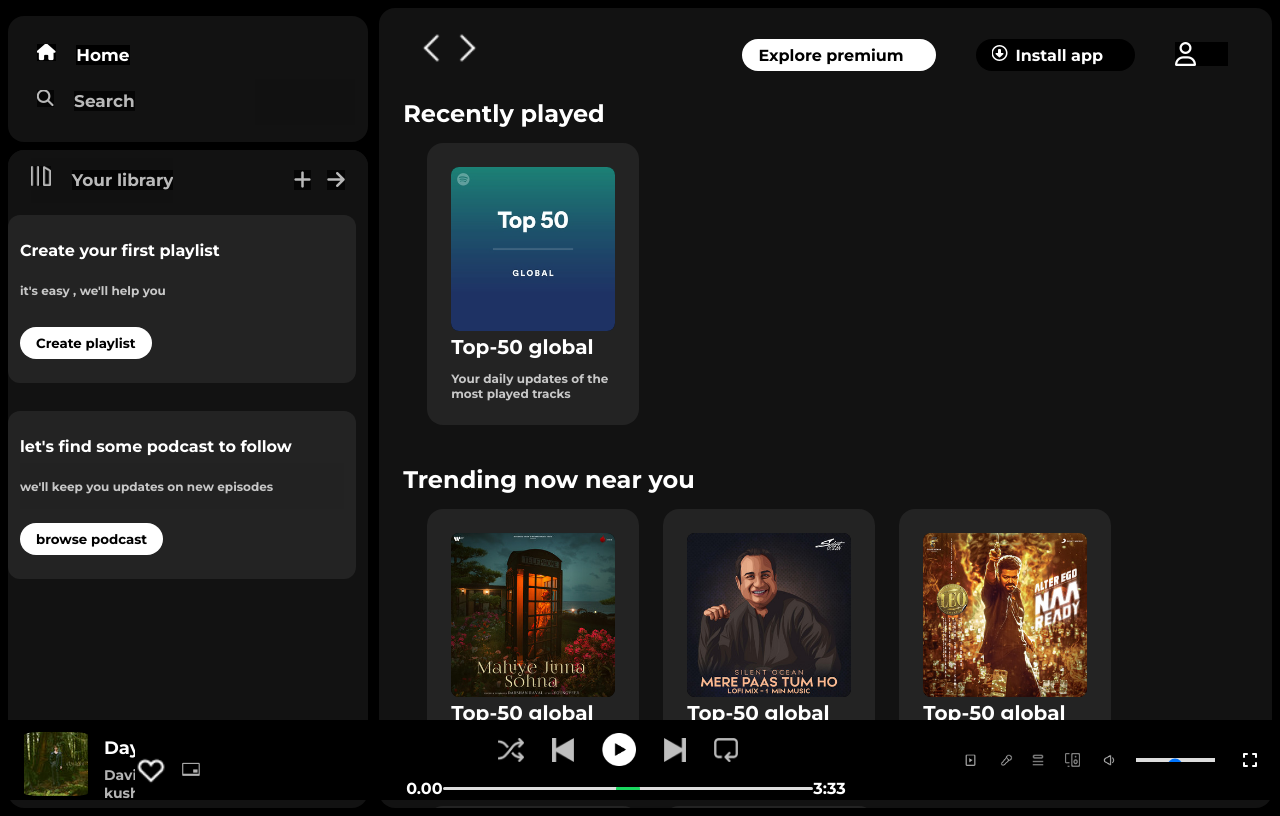
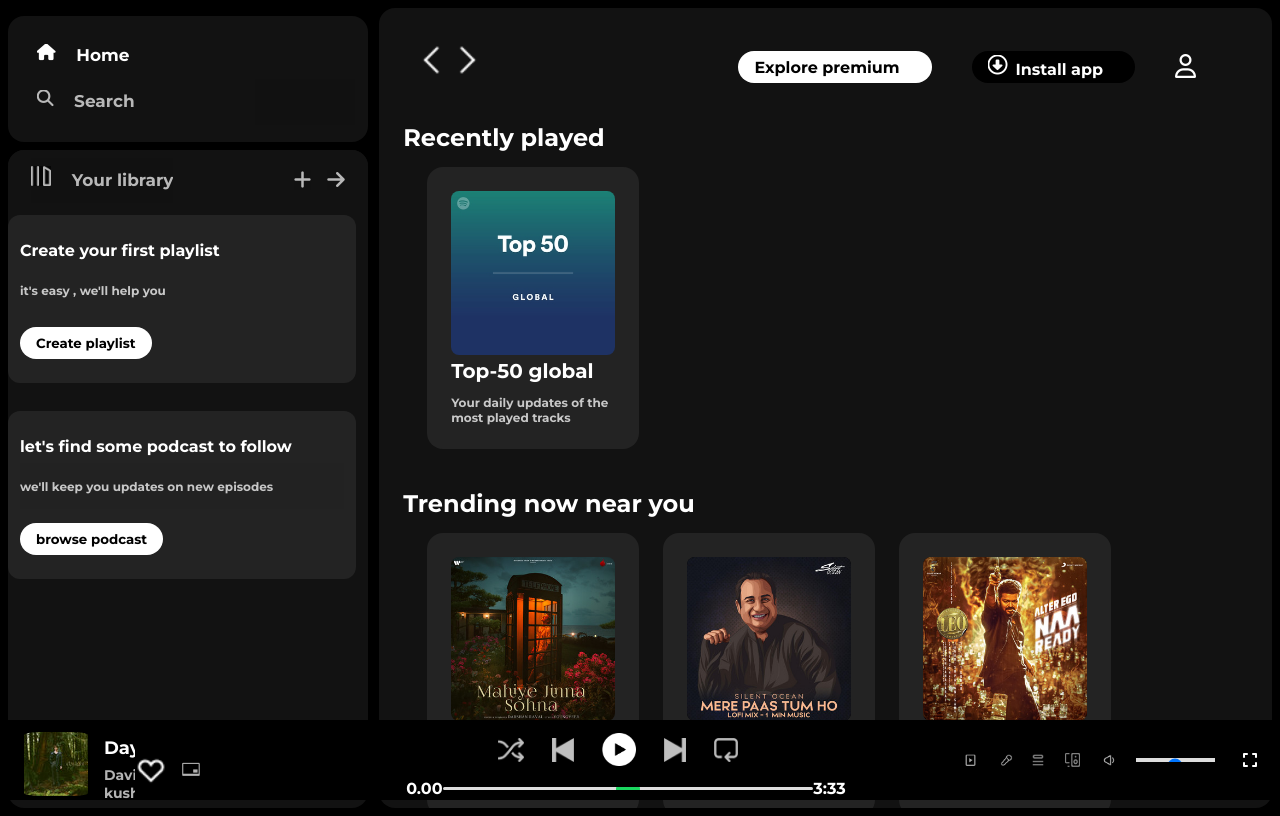
Before and after one commit to Niharika-git-code/Spotify_clone-, a plain HTML site: page spotify.html in a window 1280 px wide. Drawn offline with Linux system fonts and the light colour scheme.

Commit message:
modifying

```diff
--- a/spotify.html
+++ b/spotify.html
@@ -23,13 +23,13 @@
       <div class="sidebar">
          <div class="nav">
             <div class="nav-option" style="opacity: 1;">
-               <i class="fa-solid fa-house"></i>
+               <i class="fa-solid fa-house search "></i>
 
                <a href="#">Home</a>
             </div>
             <div class="nav-option">
 
-               <i class="fa-solid fa-magnifying-glass"></i>
+               <i class="fa-solid fa-magnifying-glass search  "></i>
                <a href="#">Search</a>
             </div>
          </div>
@@ -68,8 +68,8 @@
             </div>
             <div class="sticky-nav">
                <button class="badge nav-item  hide ">Explore premium </button>
-               <button class="badge nav-item badgecolor"> <i class="fa-regular fa-circle-down "
-                     style="margin-right: 8px;"></i>Install app</button>
+               <button class="badge nav-item badgecolor "> <i class="fa-regular fa-circle-down  circle "
+                     style="margin-right: 8px; justify-content: center;"></i>Install app</button>
 
                <i class="fa-regular fa-user nav-item userid"></i>
             </div>
--- a/style.css
+++ b/style.css
@@ -64,9 +64,15 @@ a{
 .nav-option i{
     font-size: 1.05rem
 }
+.search{
+    background-color: #121212;
+}
+
+
 .nav-option a{
     font-size: 1.06rem;
     margin-left: 1rem;
+    background-color: #121212;
 }
 .options{
     display: flex;
@@ -99,6 +105,7 @@ border-radius: 1rem;
 .icons i{
     opacity: 0.7;
     margin-right: 1rem;
+    background-color: #121212;
 }
 .icons i:hover{
     opacity: 1;
@@ -140,9 +147,18 @@ border-radius: 1rem;
     height: 2rem;
     width:fit-content ;
 }
+
 .badgecolor{
     background-color: #000;
     color: white;
+    /* justify-content: center;   */
+    padding: 0 1rem  0 1rem ;
+    width: 15%;
+    justify-content: center;
+}
+.circle{
+    /* margin-top: 0.5rem; */
+    font-size: 20px;
 }
 .lib-box{
     background-color: #121212;
@@ -175,6 +191,7 @@ z-index: 10;
     align-items: center;
     background-color: #121212;
     margin: 0.75rem;
+    padding: 0.75rem 0 0.75rem 0;
 
 }
 .nav-item{
@@ -195,6 +212,7 @@ z-index: 10;
     font-size:1.5rem ;
     margin-right: 0.5rem;
     margin-top: 0.5rem;
+    background-color: #121212;
 }
 .cards h2{
     background-color: #121212;
```
